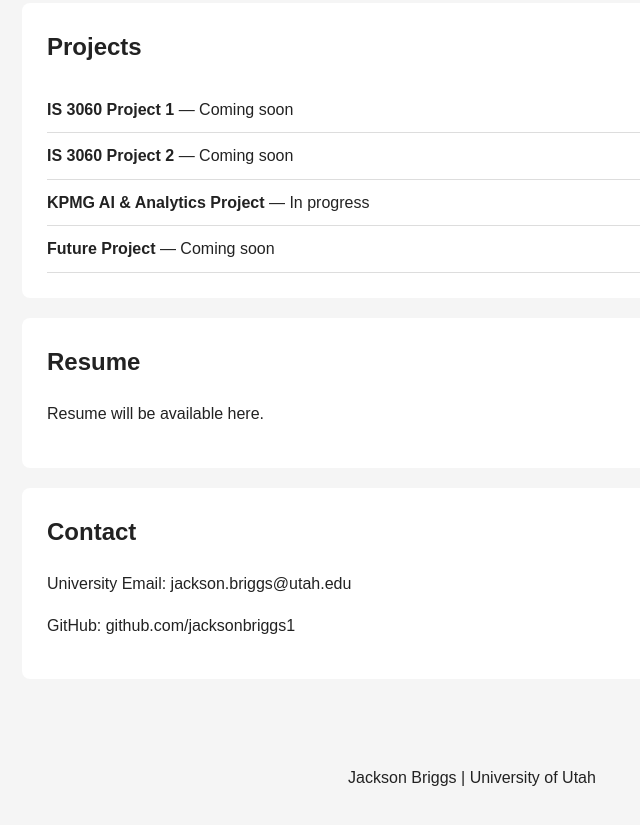
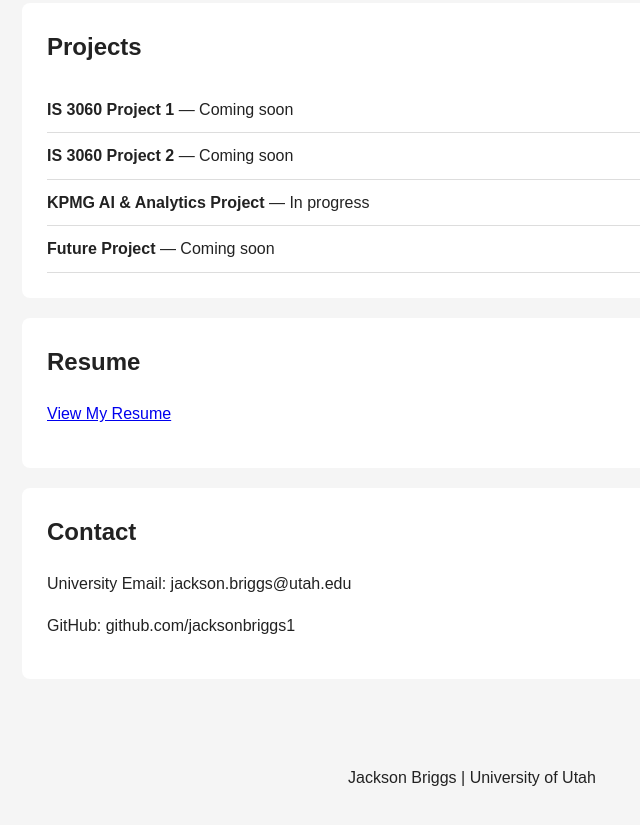
Before and after one commit to jacksonbriggs1/jacksonbriggs1.github.io, a plain HTML site: page index.html in a window 1280 px wide. Shown: the part 947-1772 px from the top of the page, without its empty margins (168-808 px from the left). Drawn offline with Linux system fonts and the light colour scheme.

Commit message:
Update index.html

```diff
--- a/index.html
+++ b/index.html
@@ -146,9 +146,13 @@
     </section>
 
     <section id="resume">
-        <h2>Resume</h2>
-        <p>Resume will be available here.</p>
-    </section>
+    <h2>Resume</h2>
+    <p>
+        <a href="Jackson%20Briggs%27s%20Master%20Resume.pdf" target="_blank">
+            View My Resume
+        </a>
+    </p>
+</section>
 
     <section id="contact">
         <h2>Contact</h2>
```
